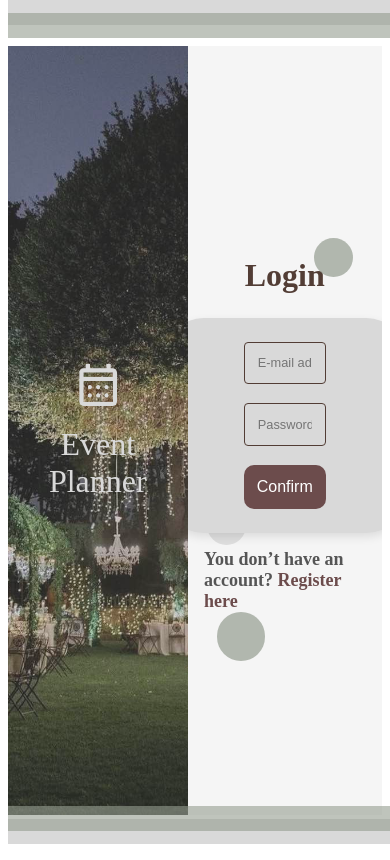
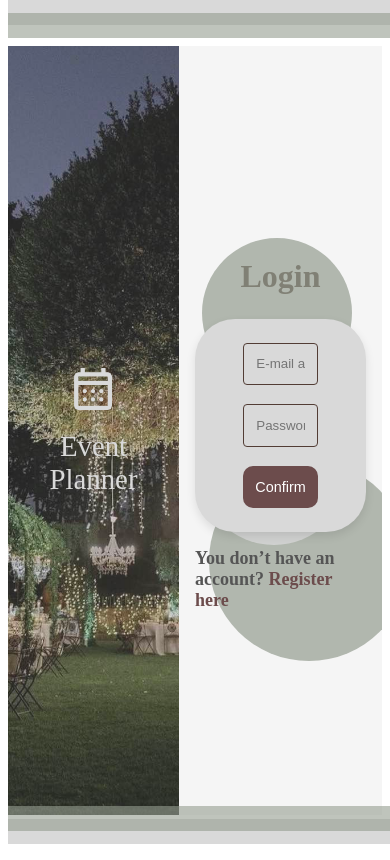
Before and after one commit to kzi-nastava/iks-project-event-planner-siit-2024-team-14, an Angular app: page / in a window 390 px wide. Built offline with nearby package versions, Linux system fonts and the light colour scheme; a web font is replaced by a local one.

Commit message:
Commiting Responsive Login Form

```diff
--- a/src/app/components/login/login.component.css
+++ b/src/app/components/login/login.component.css
@@ -130,7 +130,7 @@ body {
   justify-content: center;
   align-items: center;
   background-color: #f5f5f5;
-  padding: 2%;
+  padding: 1rem;
   position: relative;
   flex-direction: column;
   overflow: hidden; /* Prevent circles from overflowing */
@@ -140,22 +140,24 @@ body {
 /* Add circles in the background */
 /* Top green */
 .form-section .circle-one {
+  content: '';
   position: absolute;
   top: 25%; /* Adjust position to place below the form */
   right: 15%;
-  width: 20%;
-  aspect-ratio: 1;
+  width: 150px;
+  height: 150px;
   background-color: #959D90;
   border-radius: 50%;
   opacity: 0.7;
 }
 /* Bottom green */
 .form-section .circle-two {
+  content: '';
   position: absolute;
   bottom: 20%; /* Place this circle closer to the bottom */
   left: 15%;
-  width: 25%;
-  aspect-ratio: 1;
+  width: 200px;
+  height: 200px;
   background-color: #959D90;
   border-radius: 50%;
   opacity: 0.7;
@@ -163,11 +165,12 @@ body {
 
 /* Bottom beige */
 .form-section .circle-three {
+  content: '';
   position: absolute;
   bottom: 35%; /* Place this circle closer to the bottom */
   left: 10%;
-  width: 20%;
-  aspect-ratio: 1;
+  width: 150px;
+  height: 150px;
   background-color: #D9D9D9;
   border-radius: 50%;
   opacity: 0.8;
@@ -179,8 +182,8 @@ body {
   position: absolute;
   top: 40%; /* Place this circle closer to the bottom */
   right: 15%;
-  width: 15%;
-  aspect-ratio: 1;
+  width: 120px;
+  height: 120px;
   background-color: #D9D9D9;
   border-radius: 50%;
   opacity: 0.8;
@@ -193,7 +196,7 @@ body {
   justify-content: center;
   align-items: center; /* Center both horizontally */
   width: 100%; /* Full width of the form section */
-  max-width: 90%; /* You can adjust max-width to your preference */
+  max-width: 600px; /* You can adjust max-width to your preference */
   margin: 0 auto;
 }
 
@@ -216,7 +219,7 @@ body {
   padding-left: 5rem;
   text-align: center;
   width: 100%; /* Allow for responsiveness */
-  max-width: 100%; /* Increased max-width to make the card wider */
+  max-width: 600px; /* Increased max-width to make the card wider */
   position: relative;
   box-sizing: border-box;
   margin: 0 auto;
@@ -236,20 +239,6 @@ body {
   border-radius: 4px;
   background: #D9D9D9;
   color: #523D35; /* Set text color */
-  font-size: 1.2rem;
-}
-
-
-@media (max-width: 1440px) { /* For 15-inch laptops (1440px width) */
-  .form-group input {
-    font-size: 1.1rem;
-  }
-}
-
-@media (max-width: 1366px) { /* For 13-inch laptops (1366px width) */
-  .form-group input {
-    font-size: 0.8rem;
-  }
 }
 
 .btn-confirm {
@@ -318,3 +307,55 @@ a:hover {
 .modal-content button:hover {
   background-color: #5a3e3e;
 }
+
+/* General responsive styles */
+@media screen and (max-width: 1366px) { /* 13-inch laptops (e.g., 1366x768 resolution) */
+  .overlay-text h1 {
+    font-size: 1.8rem; /* Slightly smaller font size */
+  }
+  .form-card {
+    padding-right: 3rem;
+    padding-left: 3rem; /* Adjust padding for smaller width */
+    max-width: 500px; /* Reduce card size */
+  }
+  .btn-confirm {
+    font-size: 0.9rem; /* Reduce button text size */
+  }
+}
+
+@media screen and (min-width: 1367px) and (max-width: 1440px) { /* 14-inch laptops */
+  .overlay-text h1 {
+    font-size: 2rem; /* Keep the size moderate */
+  }
+  .form-card {
+    padding-right: 4rem;
+    padding-left: 4rem; /* Adjust padding slightly */
+    max-width: 550px; /* Slightly wider form */
+  }
+  .btn-confirm {
+    font-size: 1rem; /* Standard button size */
+  }
+}
+
+@media screen and (min-width: 1441px) and (max-width: 1536px) { /* 15-inch laptops */
+  .overlay-text h1 {
+    font-size: 2.2rem; /* Larger font size for bigger screens */
+  }
+  .form-card {
+    padding-right: 5rem;
+    padding-left: 5rem;
+    max-width: 600px; /* Full form width */
+  }
+}
+
+@media screen and (min-width: 1537px) and (max-width: 1600px) { /* 16-inch laptops */
+  .overlay-text h1 {
+    font-size: 2.4rem; /* Bigger text size for large screens */
+  }
+  .form-card {
+    max-width: 650px; /* Expand form width */
+  }
+  .btn-confirm {
+    font-size: 1.1rem; /* Slightly larger button size */
+  }
+}
```
